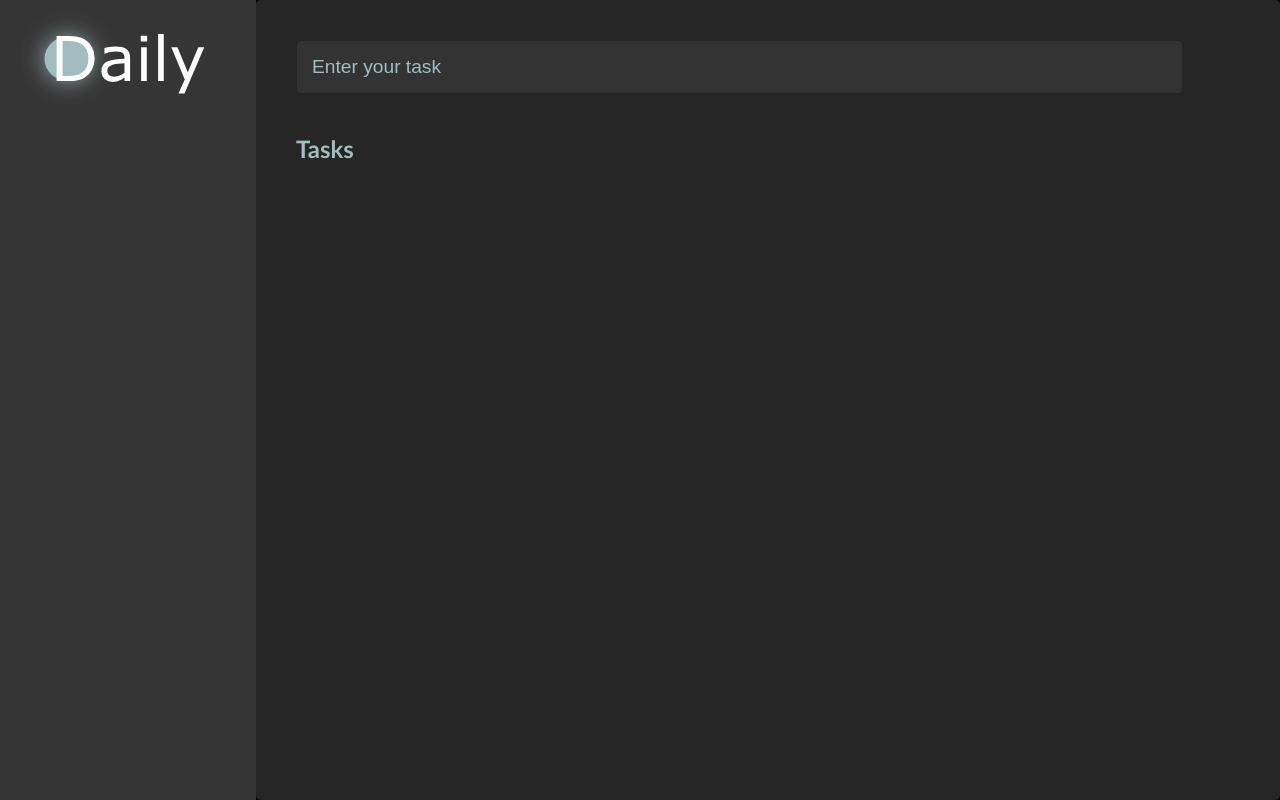
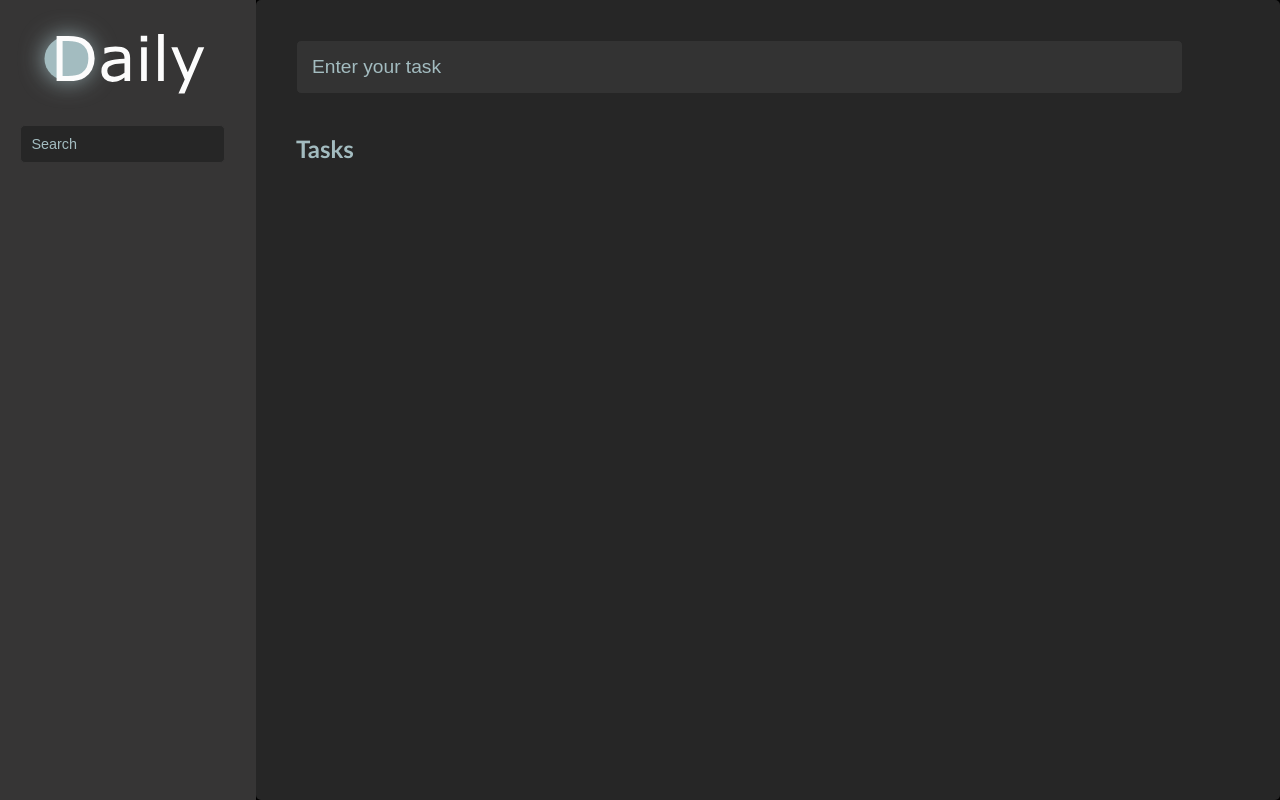
Before and after one commit to abdoOmar01/Daily, a React (Vite) app: page / in a window 1280 px wide. Built offline with nearby package versions, Linux system fonts and the light colour scheme.

Commit message:
added logo and search functionality

```diff
--- a/src/App.css
+++ b/src/App.css
@@ -1,16 +1,15 @@
 :root {
   --primary: #262626;
+  --primary-darker: #141414;
   --secondary: #333333;
   --secondary-bright: #444444;
-  --accent: #2d5bb6;
   --side: #363535;
   --icon-default: #ffffff;
   --star: #e2e201;
   --trash: #ff0000;
   --trash-hold: #da0000;
-
-  --accent-alt: #a3bcc0ff;
-  --accent-alt-darker: #83a0a5ff;
+  --accent: #a3bcc0ff;
+  --accent-darker: #83a0a5ff;
 }
 
 * {
@@ -45,7 +44,7 @@ body {
 }
 
 .middle-container h2 {
-  color: var(--accent-alt);
+  color: var(--accent);
 }
 
 .task-list {
@@ -65,6 +64,7 @@ body {
   font-size: 1.2em;
   border-radius: 10px;
   width: 95%;
+  transition: display 1s ease-in;
 }
 
 .task-container * {
@@ -92,7 +92,7 @@ body {
 }
 
 .star-icon:hover {
-  color: var(--accent-alt-darker);
+  color: var(--accent-darker);
   cursor: pointer;
 }
 
@@ -123,7 +123,8 @@ body {
   font-size: 1.2rem;
   outline: none;
   background-color: var(--secondary);
-  color: white;
+  color: #ffffff;
+  caret-color: var(--accent);
 }
 
 #task-input:hover, #task-input:focus {
@@ -131,8 +132,28 @@ body {
 }
 
 #task-input::placeholder {
-  color: var(--accent-alt);
-  font-weight: 100;
+  color: var(--accent);
+}
+
+#search-input {
+  width: 80%;
+  padding: 10px;
+  margin-left: 8%;
+  border-radius: 5px;
+  border: 1px solid var(--side);
+  font-size: 0.9em;
+  outline: none;
+  background-color: var(--primary);
+  color: #ffffff;
+  caret-color: var(--accent);
+}
+
+#search-input:hover, #search-input:focus {
+  background-color: var(--primary-darker);
+}
+
+#search-input::placeholder {
+  color: var(--accent)
 }
 
 input[type="checkbox"] {
@@ -153,9 +174,15 @@ input[type="checkbox"]:hover {
 input[type="checkbox"]:checked {
   clip-path: circle(50% at 50% 50%);
   appearance: auto;
-  accent-color: var(--accent-alt);
+  accent-color: var(--accent);
 }
 
 .logo {
   width: 100%;
 }
+
+@media (max-width: 600px) {
+  .star-icon, .trash-icon {
+    display: none;
+  }
+}
--- a/src/App.jsx
+++ b/src/App.jsx
@@ -1,6 +1,6 @@
 import { useState } from "react"
 import { FontAwesomeIcon } from "@fortawesome/react-fontawesome"
-import { faTrashCan, faStar } from "@fortawesome/free-solid-svg-icons"
+import { faTrashCan, faStar, faCalendar } from "@fortawesome/free-solid-svg-icons"
 
 import DailyDark from "./assets/daily-dark.svg"
 import DailyLight from "./assets/daily-light.svg"
@@ -51,19 +51,25 @@ const TaskInput = ({ value, inputHandler, submitHandler }) => {
   )
 }
 
-const Navigation = () => {
+const Navigation = ({ searchVal, searchHandler }) => {
   return (
     <>
       <img src={DailyDark} alt="Daily dark mode logo" className="logo" />
+      <input autoComplete="off" type="text" name="search" id="search-input"
+        placeholder="Search" value={searchVal}
+        onChange={searchHandler} />
     </>
   )
 }
 
 const App = () => {
   const [taskName, setTaskName] = useState('')
+  const [filter, setFilter] = useState('')
   const [tasks, setTasks] = useState([])
+  const [darkMode, setDarkMode] = useState(false)
 
   const handleTaskChange = (event) => setTaskName(event.target.value)
+  const handleFilterChange = (event) => setFilter(event.target.value)
 
   const handleCheck = (id) => {
     const index = tasks.findIndex(t => t.id === id)
@@ -110,16 +116,18 @@ const App = () => {
     setTasks(tasks.map(t => t.id === id ? changedTask : t))
   }
 
+  const tasksToShow = tasks.filter(t => t.name.toLowerCase().includes(filter.toLowerCase()))
+
   return (
     <div className="outer-container">
       <div className="nav-container">
-        <Navigation />
+        <Navigation searchVal={filter} searchHandler={handleFilterChange} />
       </div>
       <div className="middle-container">
         <TaskInput value={taskName} inputHandler={handleTaskChange}
           submitHandler={addTask} />
         <h2>Tasks</h2>
-        <TaskList tasks={tasks} checkHandler={handleCheck}
+        <TaskList tasks={tasksToShow} checkHandler={handleCheck}
           removeHandler={removeTask}
           importanceHandler={toggleImportance} />
       </div>
```
